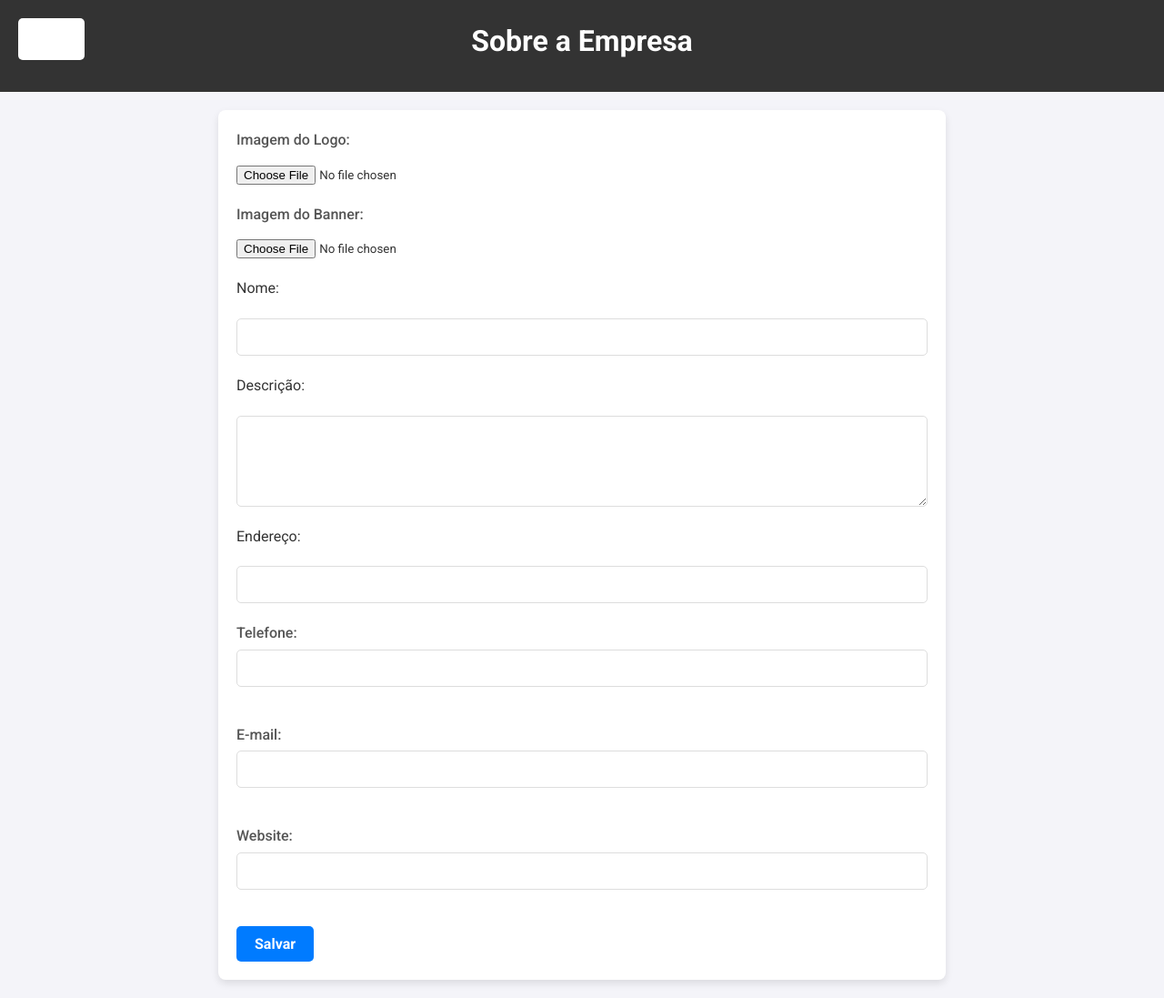
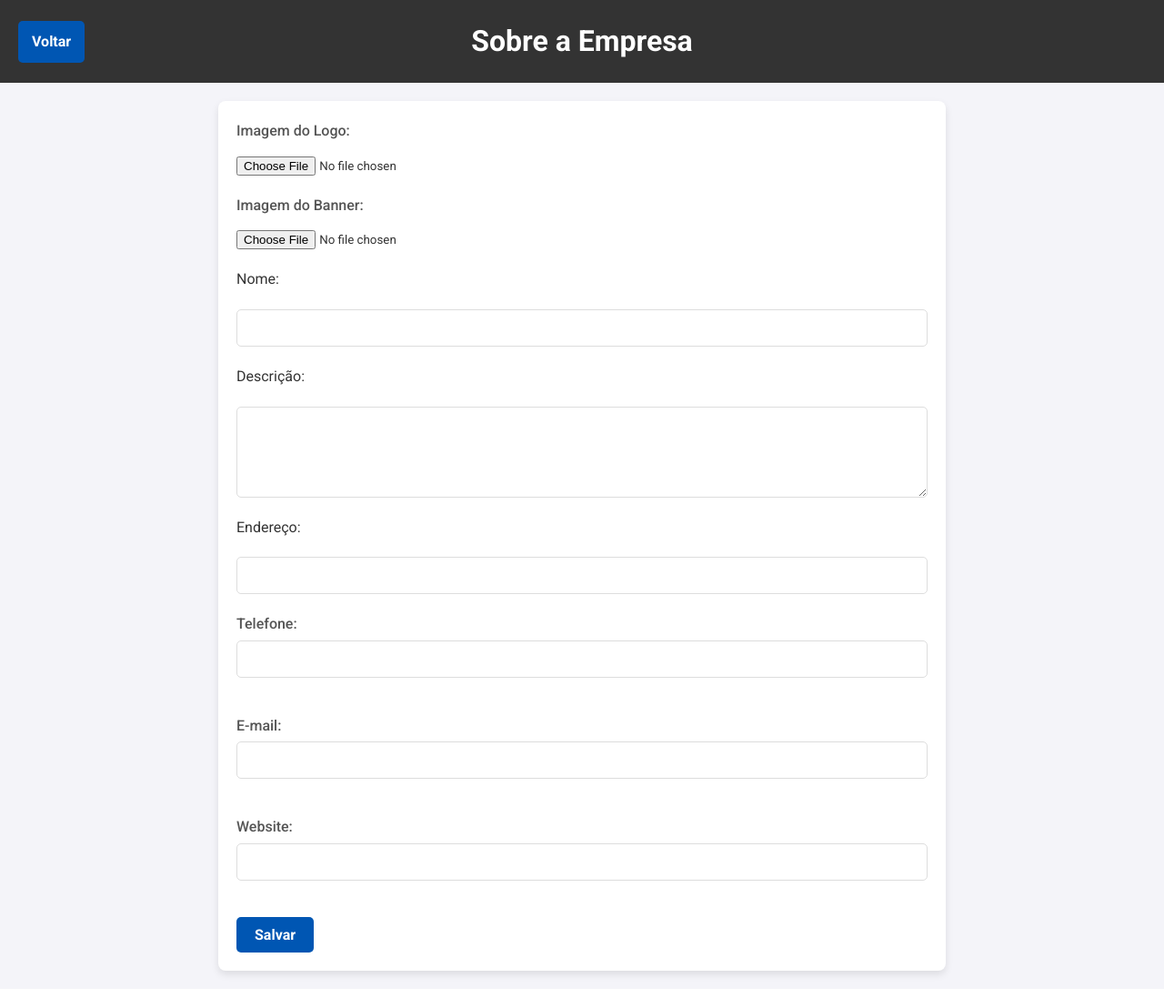
Before and after one commit to Upper-Solution/Pizza-Model, a PHP site: page /public/admin/adm-sobre.php in a window 1280 px wide. Shown: the whole page at 91% size. Run offline with PHP 8.4, Linux system fonts and the light colour scheme; the visitor is signed in with stand-in values (Sample User, id 1); data that the repository does not hold is empty.

Commit message:
button voltar

```diff
--- a/public/admin/adm-sobre.php
+++ b/public/admin/adm-sobre.php
@@ -125,6 +125,8 @@ $pdo = null;
     <header>
         <h1>Sobre a Empresa</h1>
         <a href="adm-painel.php" class="button back-button">Voltar</a>
+
+
     </header>
     <div class="container">
         <form action="adm-sobre.php" method="post" enctype="multipart/form-data">
--- a/public/client/profile.php
+++ b/public/client/profile.php
@@ -114,8 +114,8 @@ $pdo = null;
             </div>
             <div class="profile-actions">
                 <a href="edit_profile.php" class="btn-edit-profile">Editar Perfil</a>
+                <a href="menu.php" class="btn-edit-profile">Voltar</a>
                 <a href="../../config/logout.php" class="btn-logout">Sair</a>
-
             </div>
         </div>
     </div>
--- a/public/css/adm-sobre.css
+++ b/public/css/adm-sobre.css
@@ -22,15 +22,11 @@ header {
     position: relative;
 }
 
-header h1 {
-    margin-bottom: 10px;
-}
-
 header .back-button {
     position: absolute;
-    top: 20px;
+    top: 23px;
     left: 20px;
-    background-color: #ffffff;
+    background-color: #0056b3;
     color: #fff;
     padding: 10px 15px;
     text-decoration: none;
@@ -108,7 +104,7 @@ textarea {
 
 .button {
     display: inline-block;
-    background-color: #007bff;
+    background-color: #0056b3;
     color: #fff;
     padding: 10px 20px;
     border: none;
```
